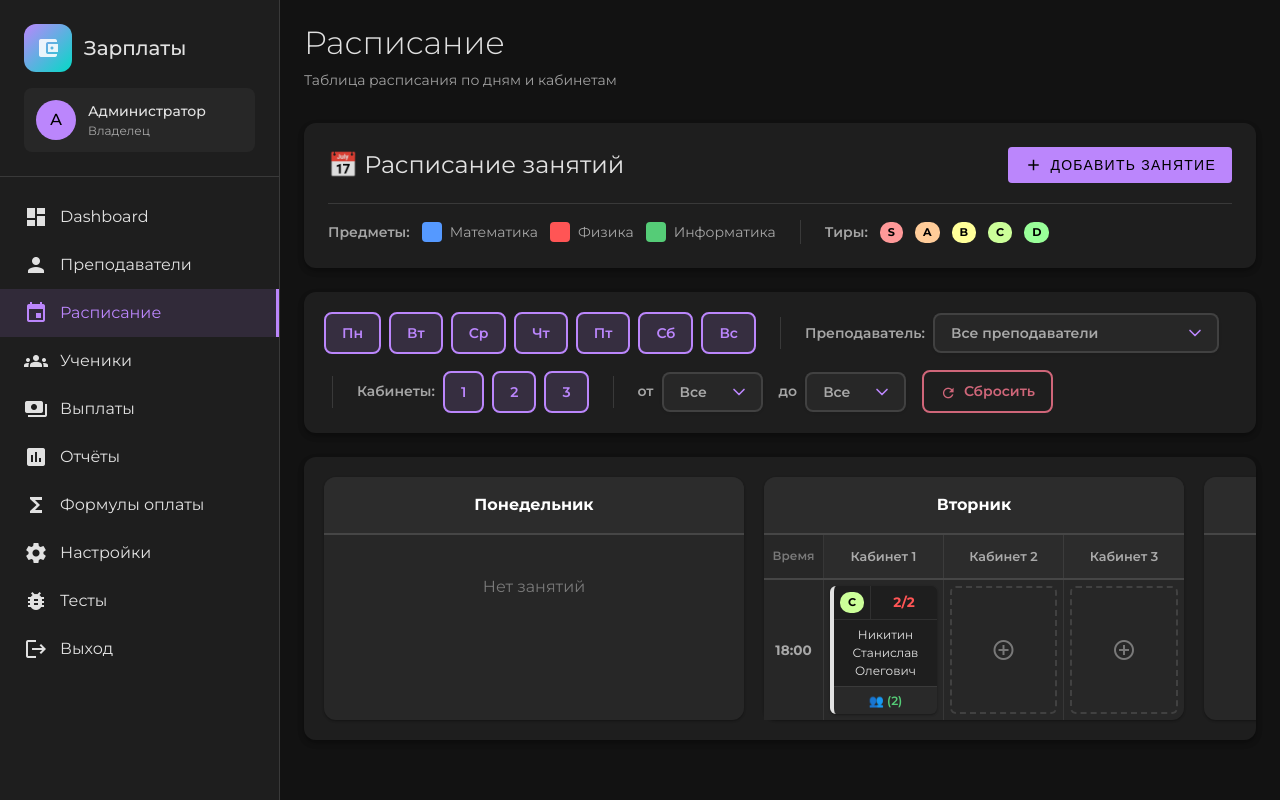
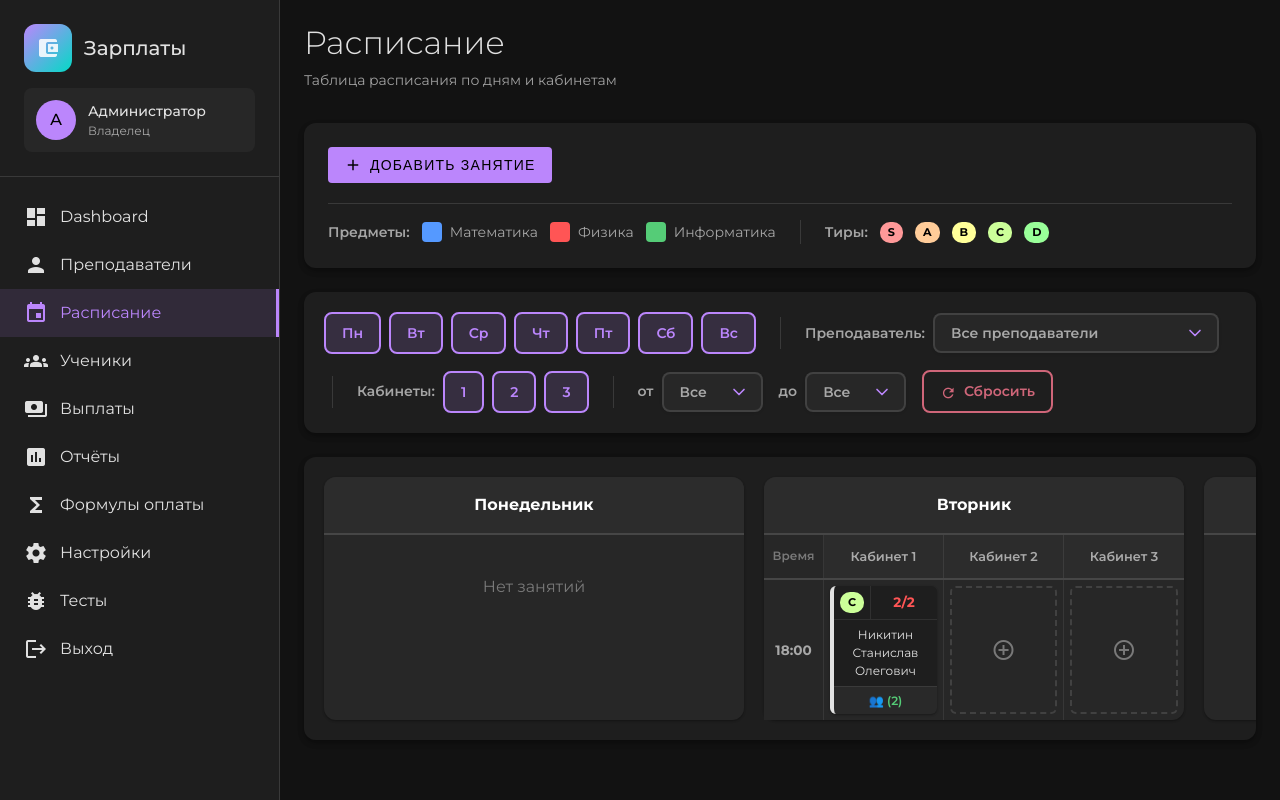
Before and after one commit to Palomig/evrium, a PHP site: page /zarplata/schedule.php in a window 1280 px wide. Run offline with PHP 8.4, Linux system fonts and the light colour scheme; a user stored in the database is signed in; data comes from the database, SQL or seed files in the repository; some libraries are stand-ins or nearby versions.

Commit message:
feat: убран заголовок и кнопка Добавить занятие перемещена влево
- Удален заголовок 'Расписание занятий' из schedule-header
- Изменен justify-content с space-between на flex-start для кнопки слева
- Улучшена компактность интерфейса расписания

```diff
--- a/zarplata/schedule.php
+++ b/zarplata/schedule.php
@@ -85,7 +85,7 @@ require_once __DIR__ . '/templates/header.php';
 
 .schedule-header-top {
     display: flex;
-    justify-content: space-between;
+    justify-content: flex-start;
     align-items: center;
     margin-bottom: 20px;
     gap: 16px;
@@ -565,7 +565,6 @@ require_once __DIR__ . '/templates/header.php';
 <!-- Заголовок -->
 <div class="schedule-header">
     <div class="schedule-header-top">
-        <h2 style="margin: 0; font-size: 1.5rem;">📅 Расписание занятий</h2>
         <button class="btn btn-primary" onclick="openTemplateModal()">
             <span class="material-icons" style="margin-right: 8px; font-size: 18px;">add</span>
             Добавить занятие
```
